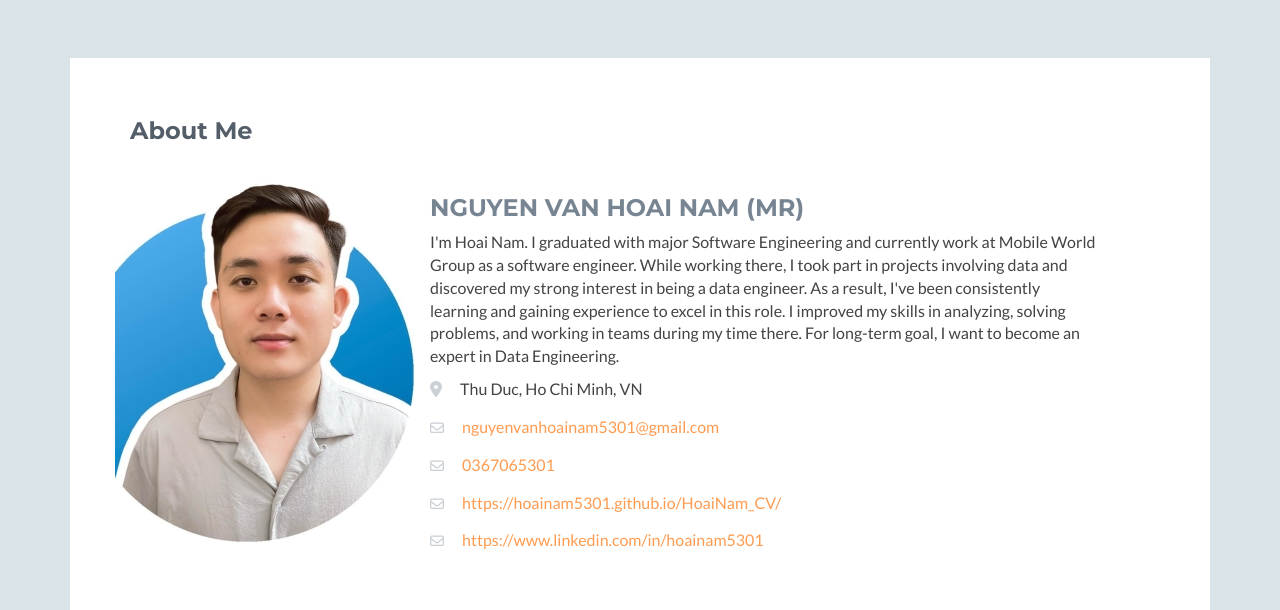
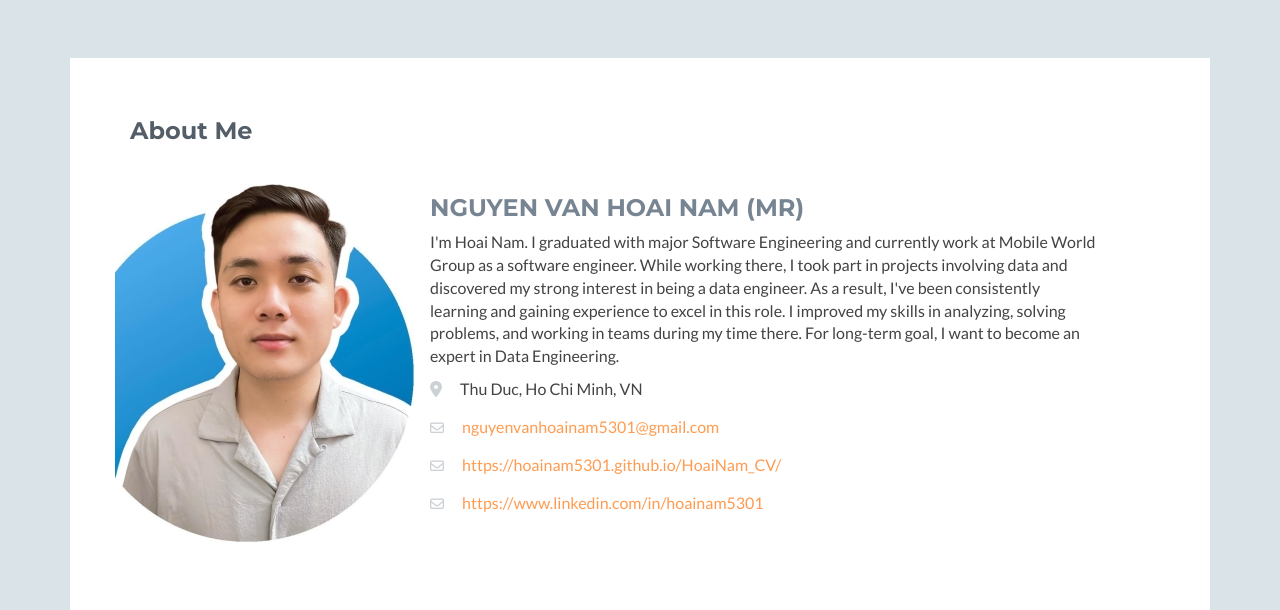
Before and after one commit to hoainam5301/HoaiNam_CV, a plain HTML site: page index.html in a window 1280 px wide. Shown: the part 190-800 px from the top of the page. Drawn offline with nearby package versions, Linux system fonts and the light colour scheme.

Commit message:
update code

```diff
--- a/index.html
+++ b/index.html
@@ -79,9 +79,6 @@
                                             VN</li>
                                         <li><i class="fa fa-envelope-o"></i><span class="sr-only">Email:</span><a
                                                 href="#"> nguyenvanhoainam5301@gmail.com</a>
-                                        <li><i class="fa fa-envelope-o"></i><span class="sr-only">Phone
-                                                Number:</span><a> 0367065301</a>
-                                        </li>
                                         <li><i class="fa fa-envelope-o"></i><span class="sr-only">Website:</span><a
                                                 href="https://hoainam5301.github.io/HoaiNam_CV/">
                                                 https://hoainam5301.github.io/HoaiNam_CV/</a>
```
